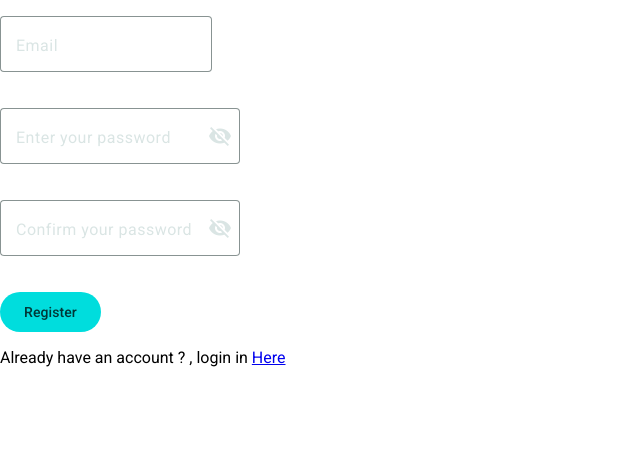
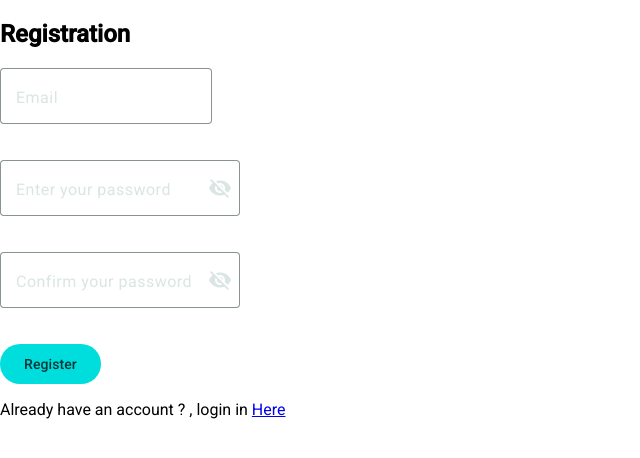
Before and after one commit to dot-ruth/personal-finance-frontend, an Angular app: page /register in a window 1280 px wide. Shown: the top 458 px of the page, without its empty margins (0-640 px from the left). Built offline with nearby package versions, Linux system fonts and the light colour scheme.

Commit message:
FEAT|#1|added registration page

```diff
--- a/src/app/pages/register-page/register-page.component.html
+++ b/src/app/pages/register-page/register-page.component.html
@@ -1,4 +1,5 @@
 <div class="registrationForm">
+    <h2>Registration</h2>
     <p>
         <mat-form-field appearance="outline">
           <mat-label>Email</mat-label>
```
